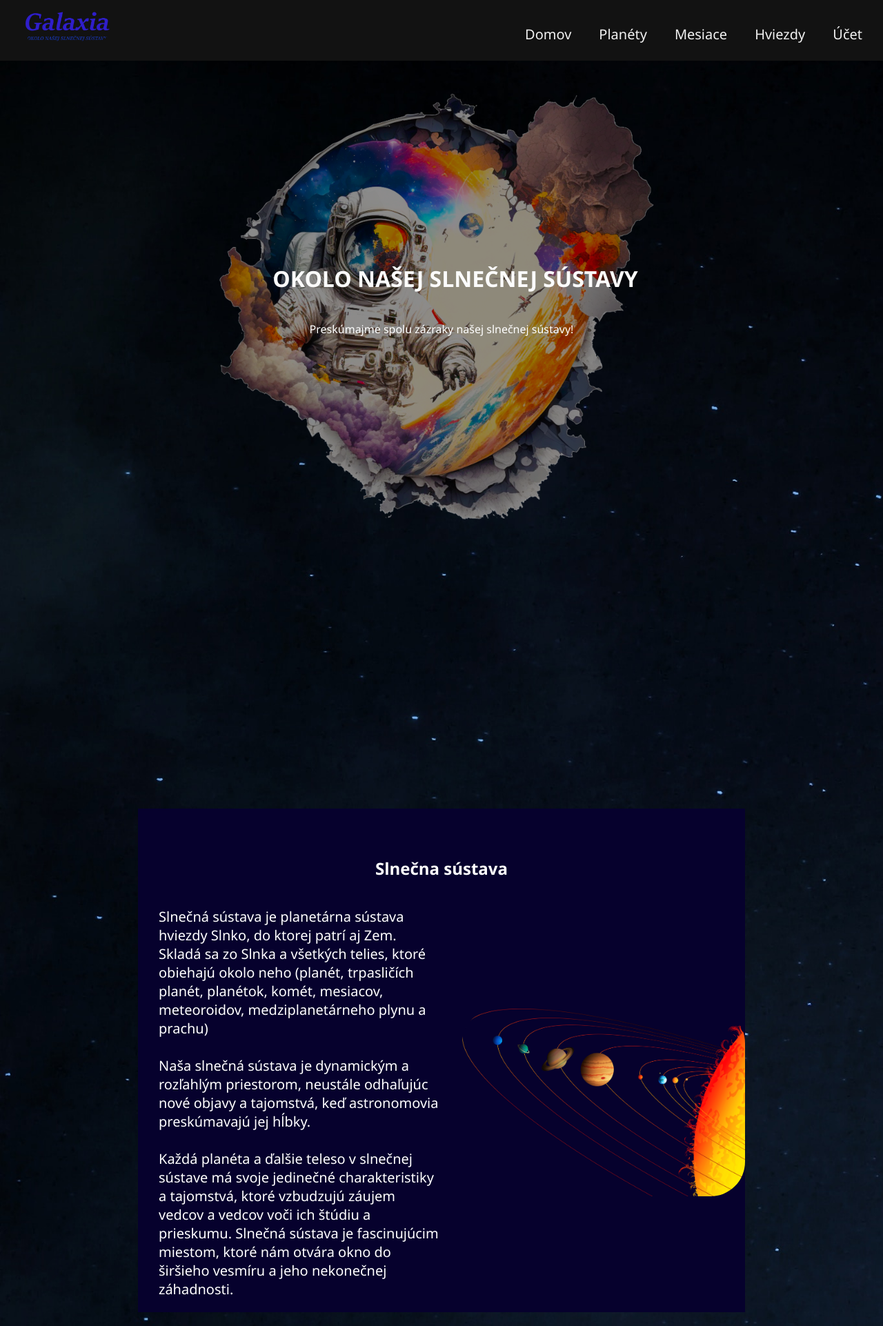
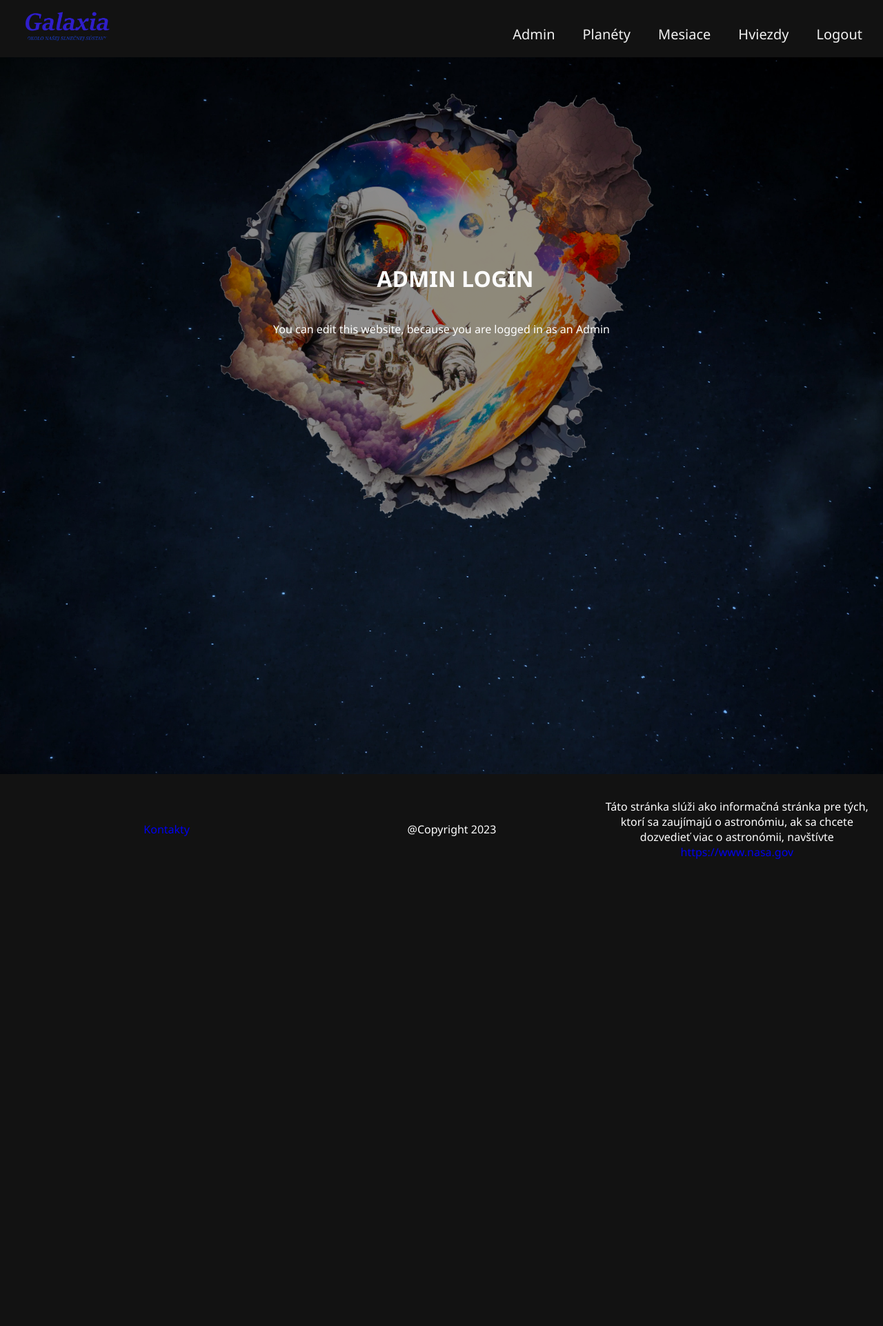
Before and after one commit to LadislavSzabo/SlnecnaSustava, a PHP site: page /templates/admin.php in a window 1280 px wide. Shown: the top 1922 px of the page at 69% size. After the commit the page ends 1245 px from the top, so only its background shows below. Run offline with PHP 8.4, Linux system fonts and the light colour scheme; the visitor is signed in with stand-in values (Sample User, id 1).

Commit message:
Added Admin login, Admin page, Sessions

```diff
--- a/_inc/Classes/User.php
+++ b/_inc/Classes/User.php
@@ -26,6 +26,8 @@
                     $_SESSION['logged_in'] = true;
                     $_SESSION['is_admin'] =  $query_run->fetch()->role;
                     return true;
+                    header('Location: admin.php');
+                    exit;
                 } else {
                     return false;
                 }
--- a/templates/admin.php
+++ b/templates/admin.php
@@ -1,12 +1,4 @@
-<!DOCTYPE html>
-<html lang="en">
-<head>
-    <meta charset="UTF-8">
-    <meta name="viewport" content="width=device-width, initial-scale=1.0">
-    <title>Galaxia</title>
-    <link rel="stylesheet" href="../assets/css/style1.css">
 
-</head>
 <body>
     <?php
     require_once ("partials/header.php")
@@ -15,72 +7,11 @@
     <!---------------BANNER S TEXTOM--------------->
     <div class="domovobraz">
         <div class="content">
-            <h1>Okolo našej slnečnej sústavy</h1>
-            <p>Preskúmajme spolu zázraky našej slnečnej sústavy!</p>
+            <h1>Admin login</h1>
+            <p>You can edit this website, because you are logged in as an Admin</p>
         </div>
       </div>
-      <!---------------TEXT 1--------------->
-    <div class="container">
-    <div class="page">
-    <div class="riadok">
-        <h2>Slnečna sústava</h2>
-        <div class="flex">
-        <div class="row">
-        <p>Slnečná sústava je planetárna sústava hviezdy Slnko, do ktorej patrí aj Zem.
-            Skladá sa zo Slnka a všetkých telies, ktoré obiehajú okolo neho
-            (planét, trpasličích planét, planétok, komét, mesiacov, meteoroidov, medziplanetárneho plynu a prachu)
-            <br>
-            <br>
-            Naša slnečná sústava je dynamickým a rozľahlým priestorom, neustále odhaľujúc nové objavy a tajomstvá, keď astronomovia preskúmavajú jej hĺbky.
-            <br>
-            <br>
-            Každá planéta a ďalšie teleso v slnečnej sústave má svoje jedinečné charakteristiky a tajomstvá, ktoré vzbudzujú záujem vedcov a vedcov voči ich štúdiu a prieskumu.
-             Slnečná sústava je fascinujúcim miestom, ktoré nám otvára okno do širšieho vesmíru a jeho nekonečnej záhadnosti.
-        </p>
-        </div>
-        <div class="row">
-           <img src="../assets/img/sustava.jpg" alt="Slnečná sustava">
-            </div>
-        </div>
-    </div>
-</div>
-</div>
-<!---------------TEXT 2--------------->
-<div class="container">
-    <div class="page">
-    <div class="riadok">
-        <h2> Mliečna cesta </h2>
-        <div class="flex">
-        <div class="row">
-        <p>Mliečna cesta je naša domovská galaxia, ktorá je rozľahlým a fascinujúcim miestom v našom vesmíre.
-            <br>
-            Mliečna cesta je spirálna galaxia, čo znamená, že má tvar veľkého spirálového kotúča s rukoväťou. Z hľadiska štruktúry sa skladá z rozmanitých komponentov, vrátane jadra, hrádze a ramien.
-            <br>
-            V strede Mliečnej dráhy sa nachádza jadro, ktoré je zložené z veľkého množstva hviezd, prachov a plynu. Toto jadro je obklopené hustejšími oblasťami a predstavuje srdce galaxie.
-            <br>
-            <br>
-            Mliečna cesta má špirálovité ramená, ako napríklad Perseus, Sagittarius alebo Orion.
-            <br>
-            Galaxia obsahuje miliardy hviezd rôznych veľkostí, farieb a vekov.
-            <br>
-            <br>
-            Galaktická rotácia: Hviezdy a iné objekty v Mliečnej dráhe sa otáčajú okolo jadra galaxie. Naša slnečná sústava sa otáča okolo jadra jednej otáčky približne raz za 230 miliónov rokov.
-            <br>
-            <br>
-            Naša slnečná sústava je dynamickým a rozľahlým priestorom, neustále odhaľujúc nové objavy a tajomstvá, keď astronomovia preskúmavajú jej hĺbky.
 
-            Každá planéta a ďalšie teleso v slnečnej sústave má svoje jedinečné charakteristiky a tajomstvá, ktoré vzbudzujú záujem vedcov a vedcov voči ich štúdiu a prieskumu.
-             Slnečná sústava je fascinujúcim miestom, ktoré nám otvára okno do širšieho vesmíru a jeho nekonečnej záhadnosti.
-        </p>
-        </div>
-        <div class="row">
-           <img src="../assets/img/milkyway.jpg" alt="Mliečna cesta">
-            </div>
-        </div>
-    </div>
-</div>
-</div>
-</div>
 </main>
 <?php
     include_once ('partials/footer.php')
--- /dev/null
+++ b/templates/logout.php
@@ -0,0 +1,6 @@
+<?php
+session_start();
+session_destroy();
+header("Location: ../index.php");
+exit();
+?>
--- a/templates/partials/header.php
+++ b/templates/partials/header.php
@@ -12,12 +12,22 @@
 <?php
 require_once('../_inc/Classes/Menu.php');
 $menu = new Menu();
-$menu->addItem('../index.php', 'Domov');
+session_start();
+if($_SESSION['is_admin'] == 1){
+    $menu->addItem('admin.php', 'Admin');
+  }else{
+    $menu->addItem('../index.php', 'Domov');
+  }
+
 $menu->addItem('planety.php', 'Planéty');
 $menu->addItem('mesiace.php', 'Mesiace', 'dropdown');
 $menu->addItem('hviezdy.php', 'Hviezdy');
-$menu->addItem('ucet.php', 'Účet');
 
+if (isset($_SESSION['logged_in']) && $_SESSION['logged_in'] == true) {
+    $menu->addItem('logout.php', 'Logout');
+} else {
+    $menu->addItem('ucet.php', 'Účet');
+}
 // Render the menu
 $menu->render();
 ?>
```
Also changed, not shown: templates/ucet.php (+13 -5 lines).
